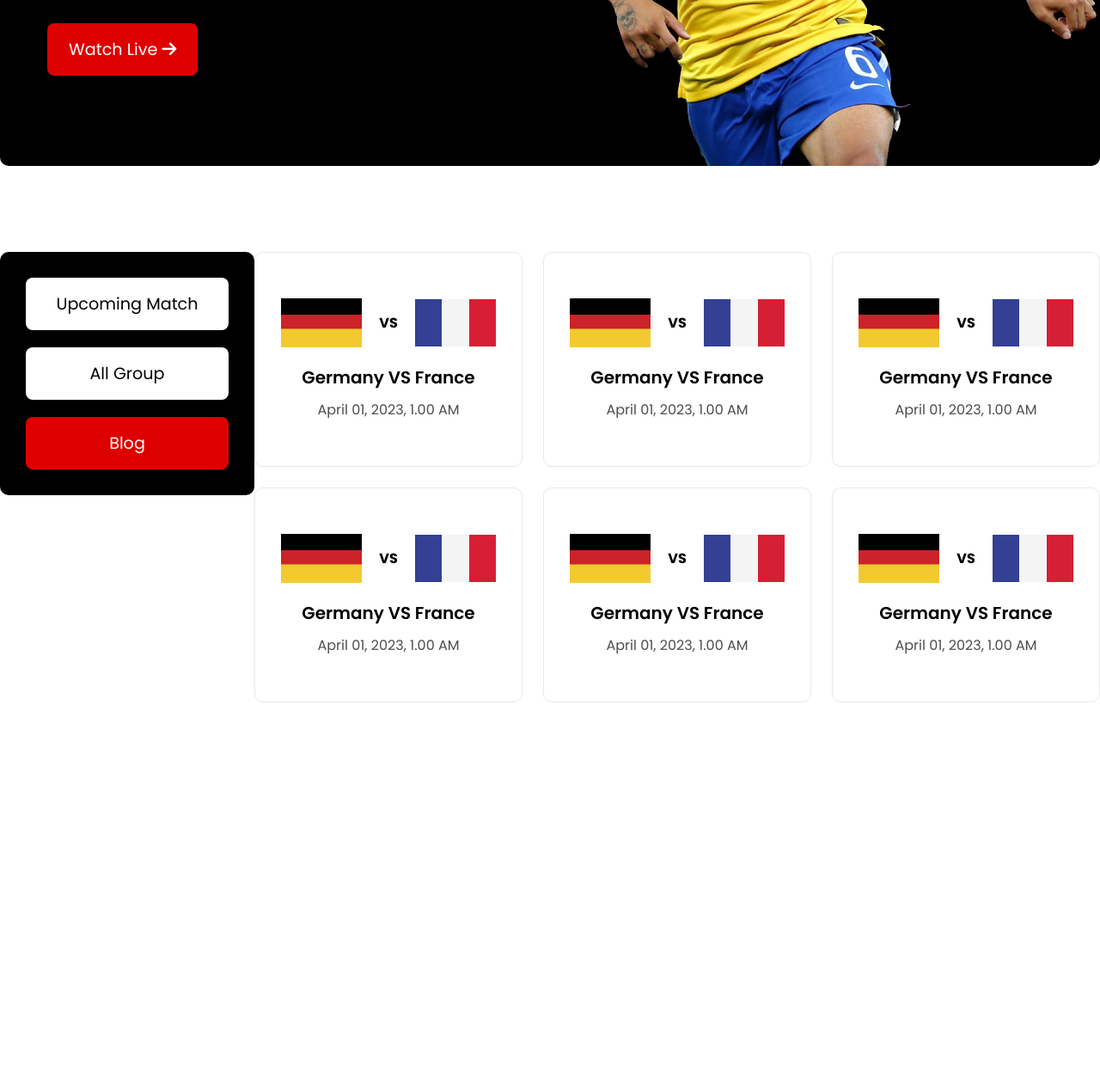
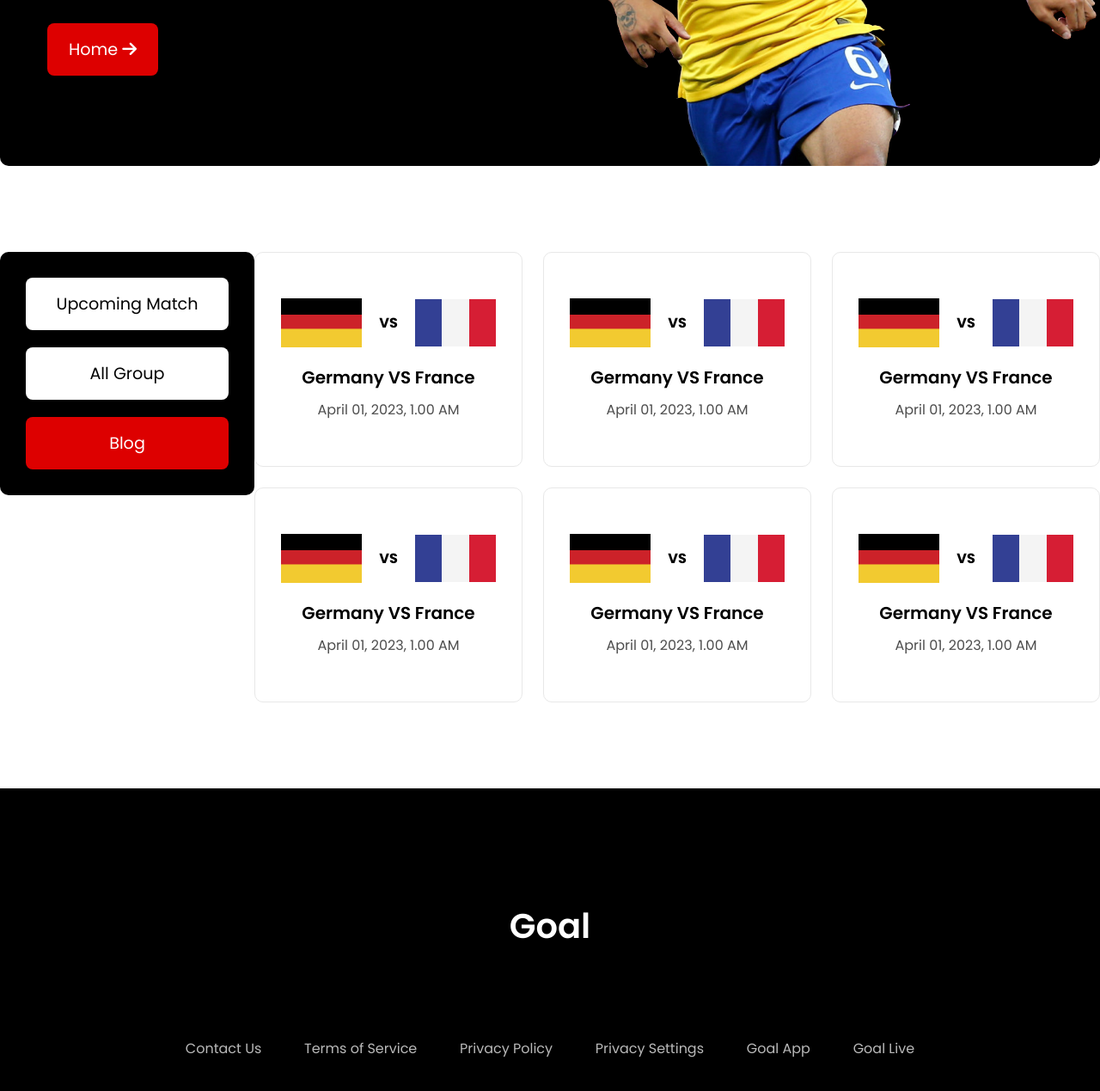
Before and after one commit to kushtiyarronaldo/fifa-w-cup, a plain HTML site: page schedule.html in a window 1280 px wide. Shown: the part 499-1768 px from the top of the page at 86% size. Before the commit the page ends 1416 px from the top, so only its background shows below. Drawn offline with Linux system fonts and the light colour scheme.

Commit message:
completed somehow

```diff
--- a/schedule.html
+++ b/schedule.html
@@ -23,9 +23,9 @@
             It has roots in a piece of classical Latin literature from 45 BC,
             making it over 2000 years old.
           </p>
-          <button class="banner-button btn-primary poppins">
-            Watch Live <i class="fa-solid fa-arrow-right"></i>
-          </button>
+          <a href="http://127.0.0.1:5500/index.html"><button class="banner-button btn-primary poppins">
+            Home <i class="fa-solid fa-arrow-right"></i>
+          </button></a>
         </div>
         <div class="banner-image">
           <img src="./assets/img/banner/banner-img.png" alt="" />
@@ -74,6 +74,19 @@
         </div>
       </section>
     </main>
-    <footer></footer>
+    <footer class="footer">
+      <h3 class="footer-title">
+        Goal
+      </h3>
+      <!-- <div class="underline"></div> -->
+      <ul class="footer-links">
+        <li class="link"><a href="">Contact Us</a></li>
+        <li class="link"><a href="">      Terms of Service</a></li>
+        <li class="link"><a href="">Privacy Policy</a></li>
+        <li class="link"><a href="">Privacy Settings</a></li>
+        <li class="link"><a href="">Goal App</a></li>
+        <li class="link"><a href="">Goal Live</a></li>
+      </ul>
+    </footer>
   </body>
 </html>
--- a/styles/fifa.css
+++ b/styles/fifa.css
@@ -176,7 +176,42 @@ main {
   color:  rgb(77, 77, 77);
 }
 
+/* footer style */
+.footer{
+  background-color: black;
+  text-align: center;
+  padding: 130px 0;
+}
 
+.footer-title{
+  color: white;
+  font-weight: 600;
+  font-size: 2.5rem;
+  /* border-bottom: 1px solid rgba(255, 255, 255, 0.1); */
+
+}
+
+/* .underline{
+  color: rgba(255, 255, 255, 0.1);
+  width: 1320px;
+  height: 1px;
+  margin: 10px auto 0;
+} */
+
+.footer-links{
+  list-style: none;
+  display: grid;
+  grid-auto-flow: column;
+  grid-template-rows: 1fr;
+  max-width: 898px;
+  margin: 0 auto;
+  margin-top: 100px;
+}
+
+.footer-links a{
+  text-decoration: none;
+  color: #B9B9B9;
+}
 
 
 /* laptop res */
@@ -202,10 +237,22 @@ main {
   }
   .match-news {
     grid-template-columns: repeat(2, 1fr);
-    width: 80%;
+    /* width: 80%; */
     margin: auto;
-    column-gap: 24px;
+    column-gap: 96px;
   }
+      /* schedule media */
+      .schedule{
+        grid-template-columns: repeat(2,1fr);
+        margin: auto;
+        column-gap: 96px;
+      }
+
+        .footer-links{
+    grid-template-rows: repeat(2,1fr);
+    row-gap: 30px;
+  }
+
 }
 
 /* small media */
@@ -245,4 +292,15 @@ main {
   .match-buttons > * {
     border: 1px solid rgb(232, 232, 232);
   }
+
+  /* schedule media */
+  .schedule{
+    grid-template-columns: 1fr;
+    margin-left: 50px;
+  }
+
+  .footer-links{
+    grid-template-rows: repeat(2,1fr);
+    row-gap: 30px;
+  }
 }
```
Also changed, not shown: index.html (+14 -1 lines).
